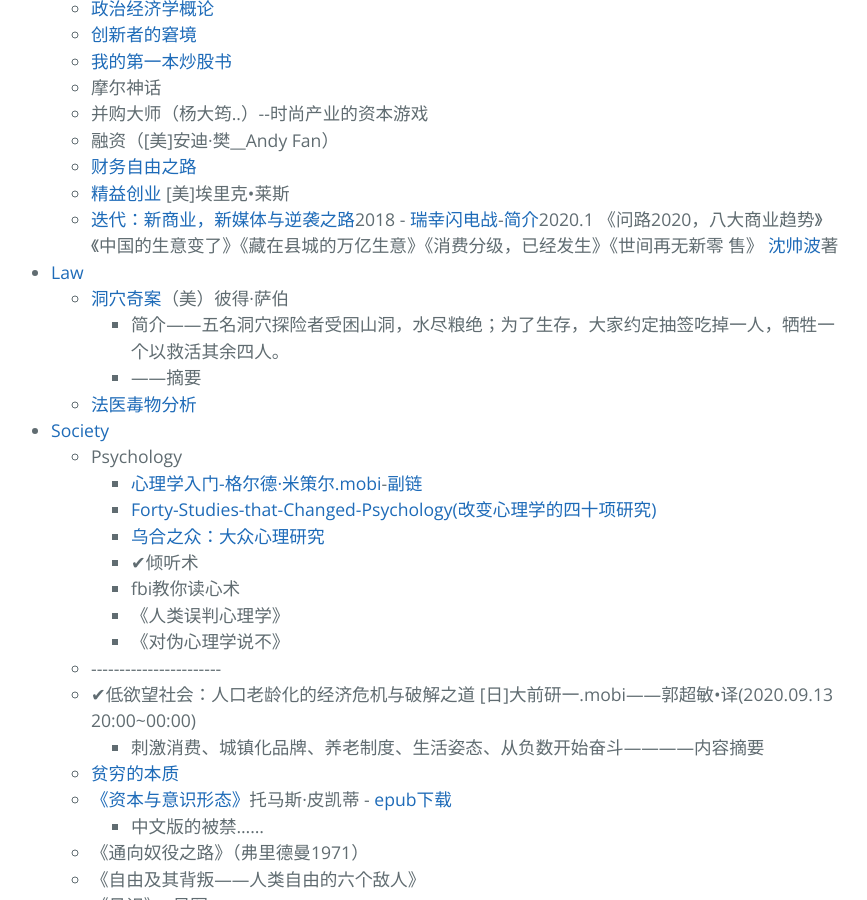
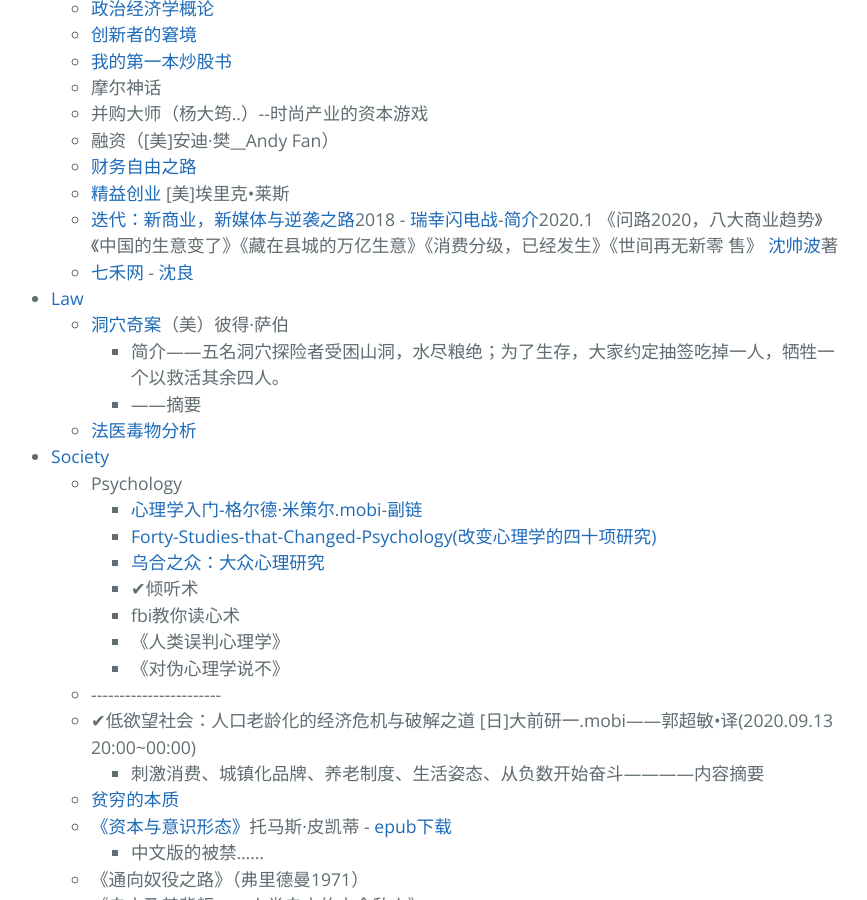
Before and after one commit to AmbroseRen/test, a Jekyll site: the page built from Library/BookListsOne.md, in a window 1280 px wide and 900 px high, scrolled down 825 px. Shown: the whole window, without its empty margins (213-1080 px from the left). Built offline with Jekyll 4.4.1, drawn with Linux system fonts in a browser that asks for light colours; our own code applies the rules of GitHub Pages for plain Markdown files; the repository's description, which GitHub fills in, is left out.

Commit message:
Update BookListsOne.md

```diff
--- a/Library/BookListsOne.md
+++ b/Library/BookListsOne.md
@@ -51,6 +51,7 @@
             <li><a href="https://cdn.jsdelivr.net/gh/AmbroseRen/Picture@master/book/Finance/财务自由之路.pdf">财务自由之路</a></li>
             <li><a href="https://cdn.jsdelivr.net/gh/AmbroseRen/Picture@master/book/Finance/精益创业 美 埃里克 莱斯.pdf">精益创业</a> [美]埃里克•莱斯</li>
 	    <li><a href="https://cdn.jsdelivr.net/gh/AmbroseRen/Picture@master/book/Finance/迭代：新商业，新媒体与逆袭之路 沈帅波.pdf">迭代：新商业，新媒体与逆袭之路</a>2018 - <a href="https://cdn.jsdelivr.net/gh/AmbroseRen/Picture@master/book/Finance/瑞幸闪电战.pdf">瑞幸闪电战</a>-<a href="https://www.enjing.com/jingjizonghe/32177.htm">简介</a>2020.1 《问路2020，八大商业趋势》《中国的生意变了》《藏在县城的万亿生意》《消费分级，已经发生》《世间再无新零 售》 <a href="https://baike.baidu.com/item/%E6%B2%88%E5%B8%85%E6%B3%A2">沈帅波</a>著</li>
+	    <li><a href="https://www.7hcn.com/">七禾网</a> - <a href="https://zhuanlan.zhihu.com/p/95627695">沈良</a></li>
         </ul>
     </li>
     <li id="law"><a href="#top">Law</a>
```
